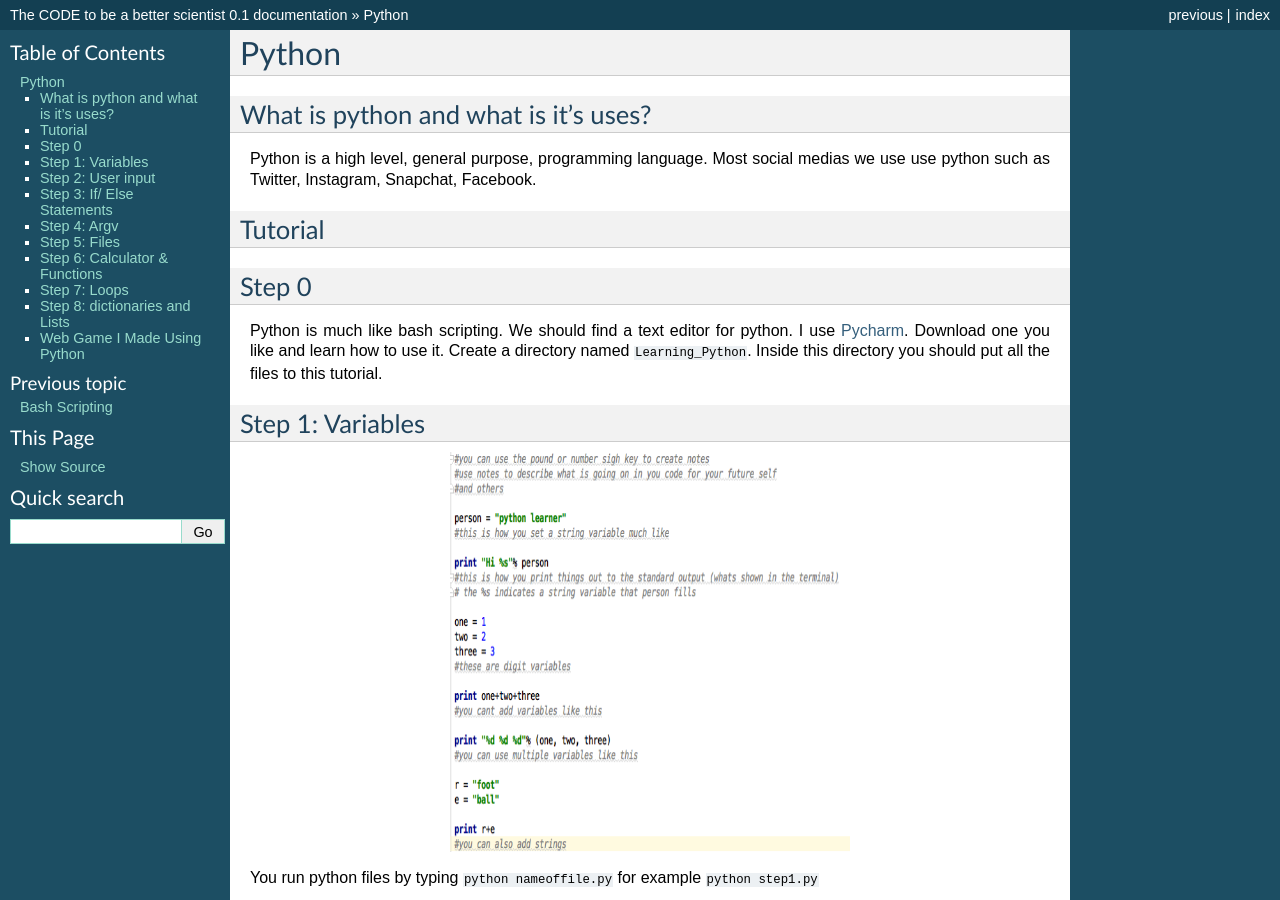
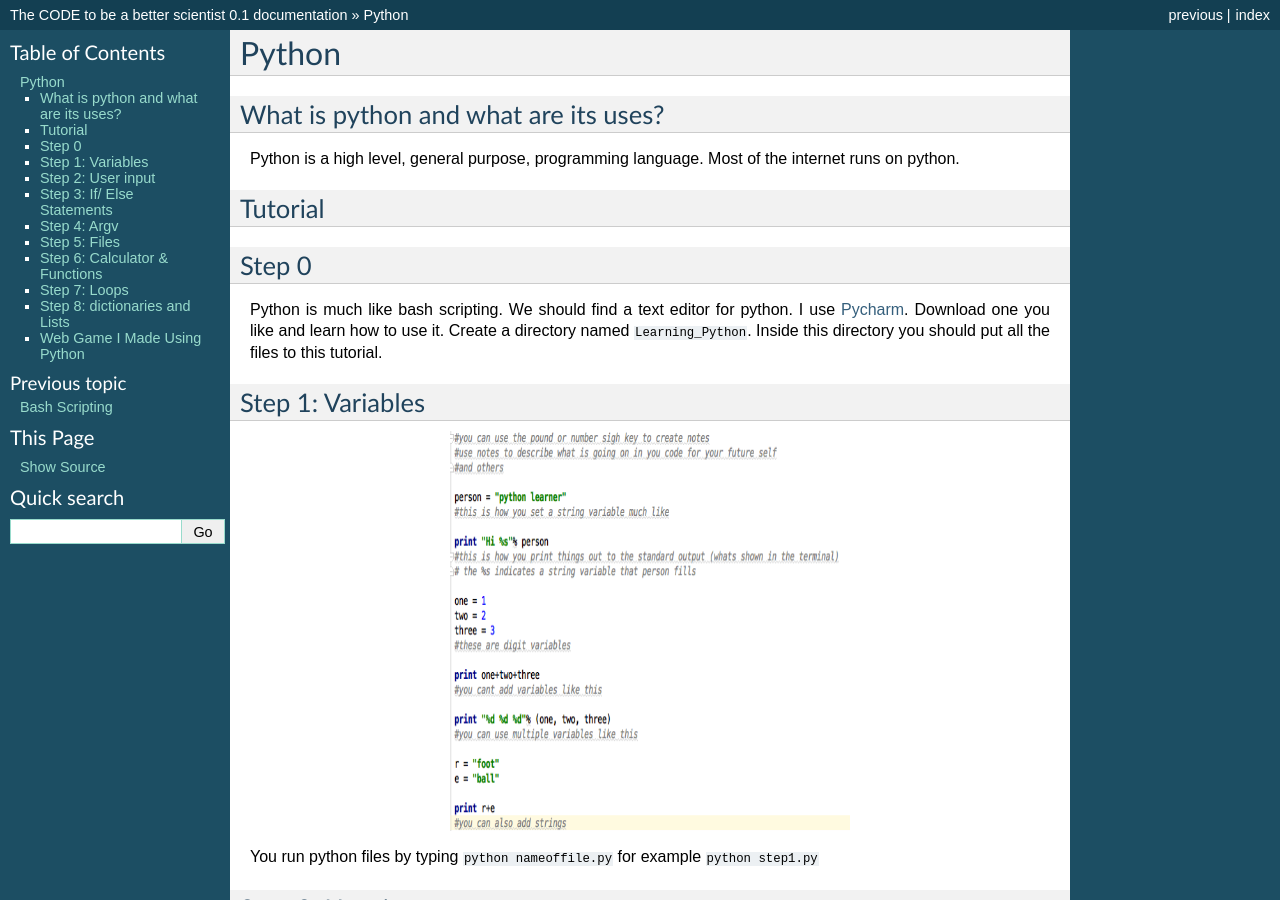
Before and after one commit to akirk616/Anthonys_Teaching_documentation, a Sphinx documentation site: the page built from source/python.rst, in a window 1280 px wide and 900 px high. Built offline with Sphinx 7.4.7, drawn with Linux system fonts in a browser that asks for light colours.

Commit message:
Update python.rst

```diff
--- a/source/python.rst
+++ b/source/python.rst
@@ -3,9 +3,9 @@
 Python
 ======
 
-What is python and what is it's uses?
+What is python and what are its uses?
 -------------------------------------
-Python is a high level, general purpose, programming language. Most social medias we use use python such as Twitter, Instagram, Snapchat, Facebook.
+Python is a high level, general purpose, programming language. Most of the internet runs on python.
 
 Tutorial
 --------
```
